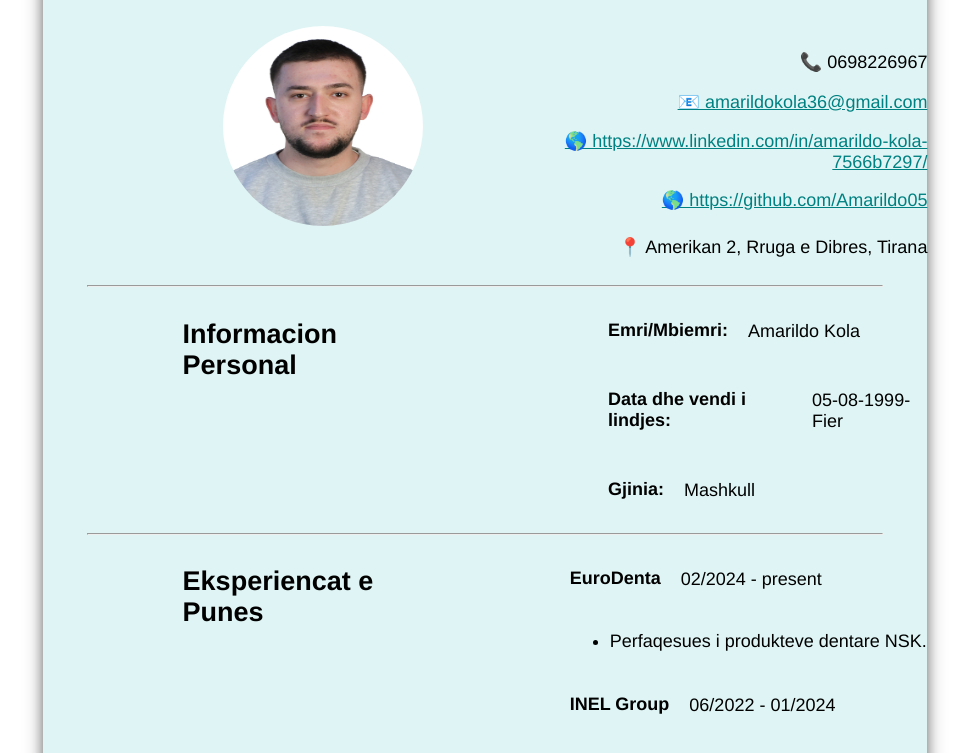
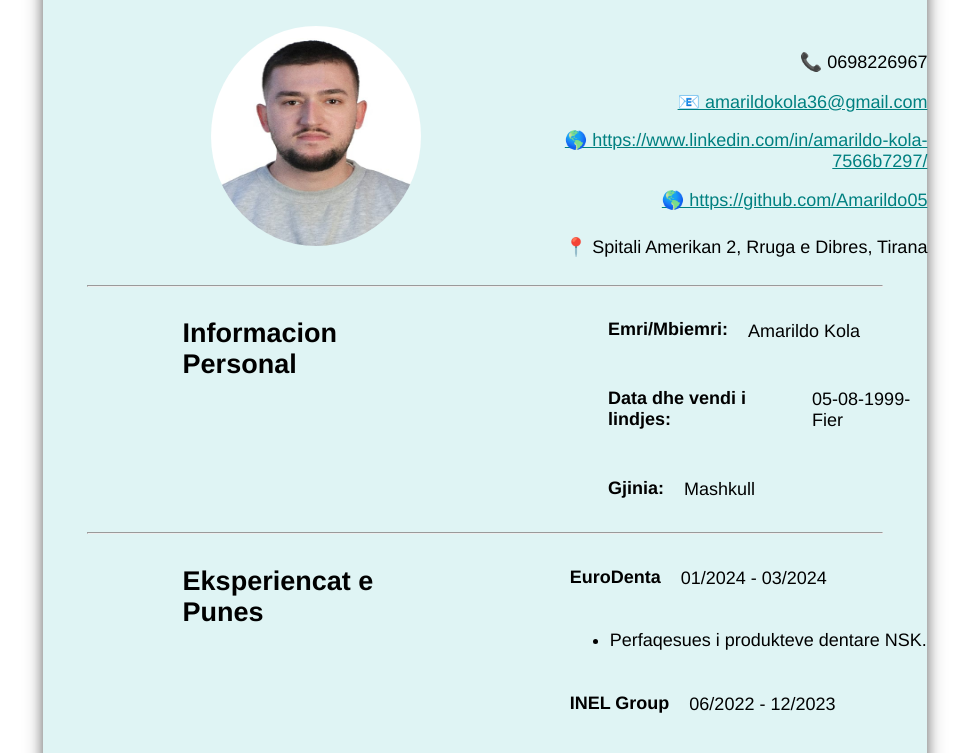
Before and after one commit to Amarildo05/detyre-kursi-1, a plain HTML site: page index.html in a window 1280 px wide. Shown: the part 149-902 px from the top of the page, without its empty margins (155-1124 px from the left). Drawn offline with Linux system fonts and the light colour scheme.

Commit message:
updated/styled Resume

```diff
--- a/index.css
+++ b/index.css
@@ -29,7 +29,7 @@ hr {
 
 img {
   border-radius: 100%;
-  margin-left: 90%;
+  margin-left: 80%;
 }
 
 .resume {
--- a/index.html
+++ b/index.html
@@ -12,10 +12,10 @@
       <div class="header">
         <div>
           <img
-            src="/images/me.jpg"
+            src="/images/me-2.jpg"
             alt="This is a photo"
-            width="200px"
-            height="200px"
+            width="210px"
+            height="220px"
           />
         </div>
         <div id="right">
@@ -39,7 +39,7 @@
               &#127758; https://github.com/Amarildo05
             </a>
           </div>
-          <p>&#128205; Amerikan 2, Rruga e Dibres, Tirana</p>
+          <p>&#128205; Spitali Amerikan 2, Rruga e Dibres, Tirana</p>
         </div>
       </div>
       <hr />
@@ -71,7 +71,7 @@
           <div>
             <div id="exp-content">
               <h4>EuroDenta</h4>
-              <p>02/2024 - present</p>
+              <p>01/2024 - 03/2024</p>
             </div>
             <ul>
               <li>Perfaqesues i produkteve dentare NSK.</li>
@@ -80,7 +80,7 @@
           <div>
             <div id="exp-content">
               <h4>INEL Group</h4>
-              <p>06/2022 - 01/2024</p>
+              <p>06/2022 - 12/2023</p>
             </div>
             <ul>
               <li>Shitja dhe shperndarja e produkteve elektrike HAGER.</li>
@@ -91,7 +91,7 @@
           <div>
             <div id="exp-content">
               <h4>YURA CORPORATION ALBANIA</h4>
-              <p>07/2021 - 06/2022</p>
+              <p>05/2021 - 06/2022</p>
             </div>
             <ul>
               <li>Inspektimi dhe gjetja e gabimeve ne qarkun elektrik.</li>
@@ -161,9 +161,10 @@
         </div>
         <div id="right-5">
           Komunikimi / Puna ne grup / Menaxhimi i kohes / <br />Multitasking /
-          Kreativiteti / Aftësi për tu adaptuar në <br />
-          ambiente dhe kultura të ndryshme pune / Aftësi shume <br />
-          të mira kompjuterike / Ms Word, Ms Exel.
+          Kreativiteti / Aftësi për tu adaptuar <br />
+          në ambiente dhe kultura të ndryshme pune / <br />
+          Aftësi shume të mira kompjuterike / Ms Word, <br />
+          Ms Exel / Front-end ( HTML, CSS, Javascript)
         </div>
       </div>
       <hr />
```
Also changed, not shown: images/me-2.jpg (added), images/me.jpg (deleted).
